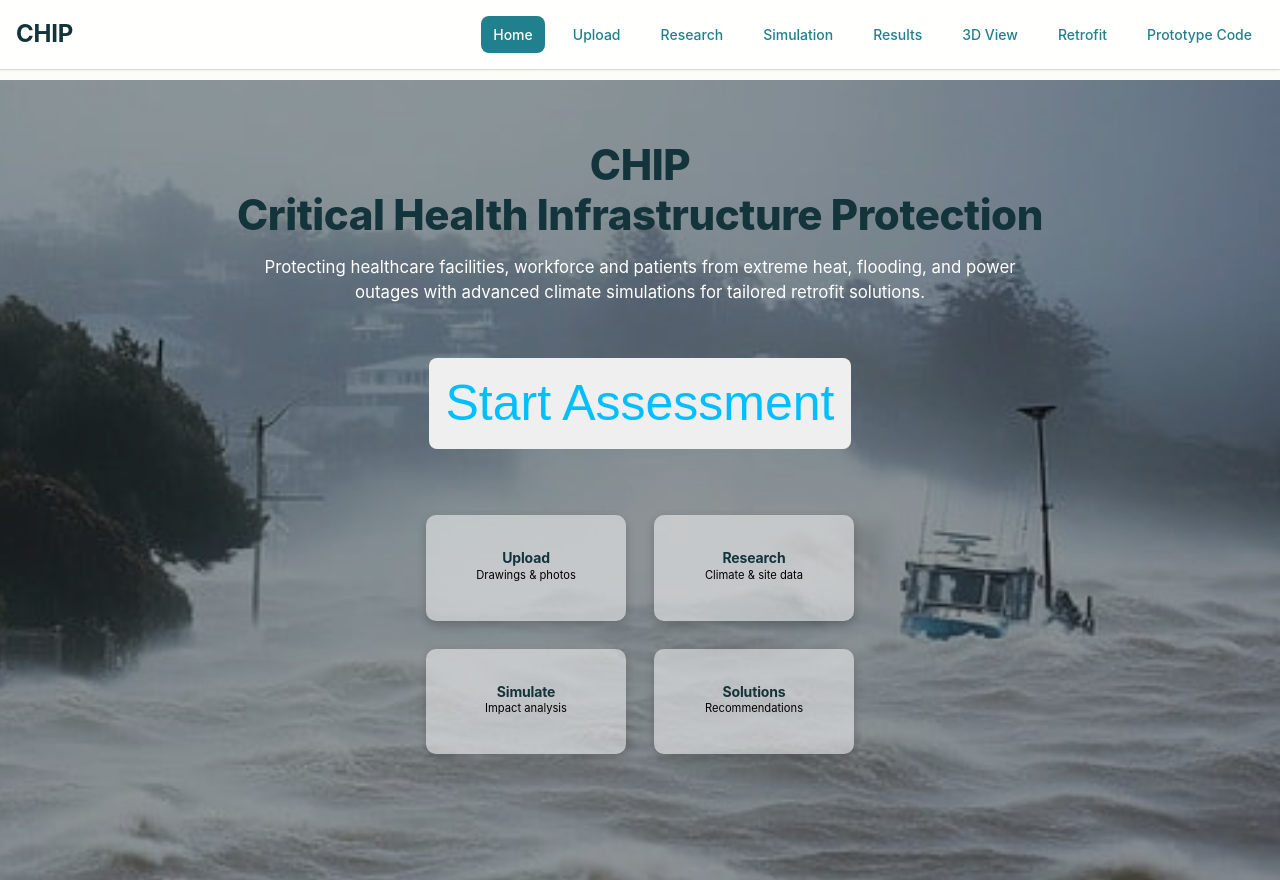
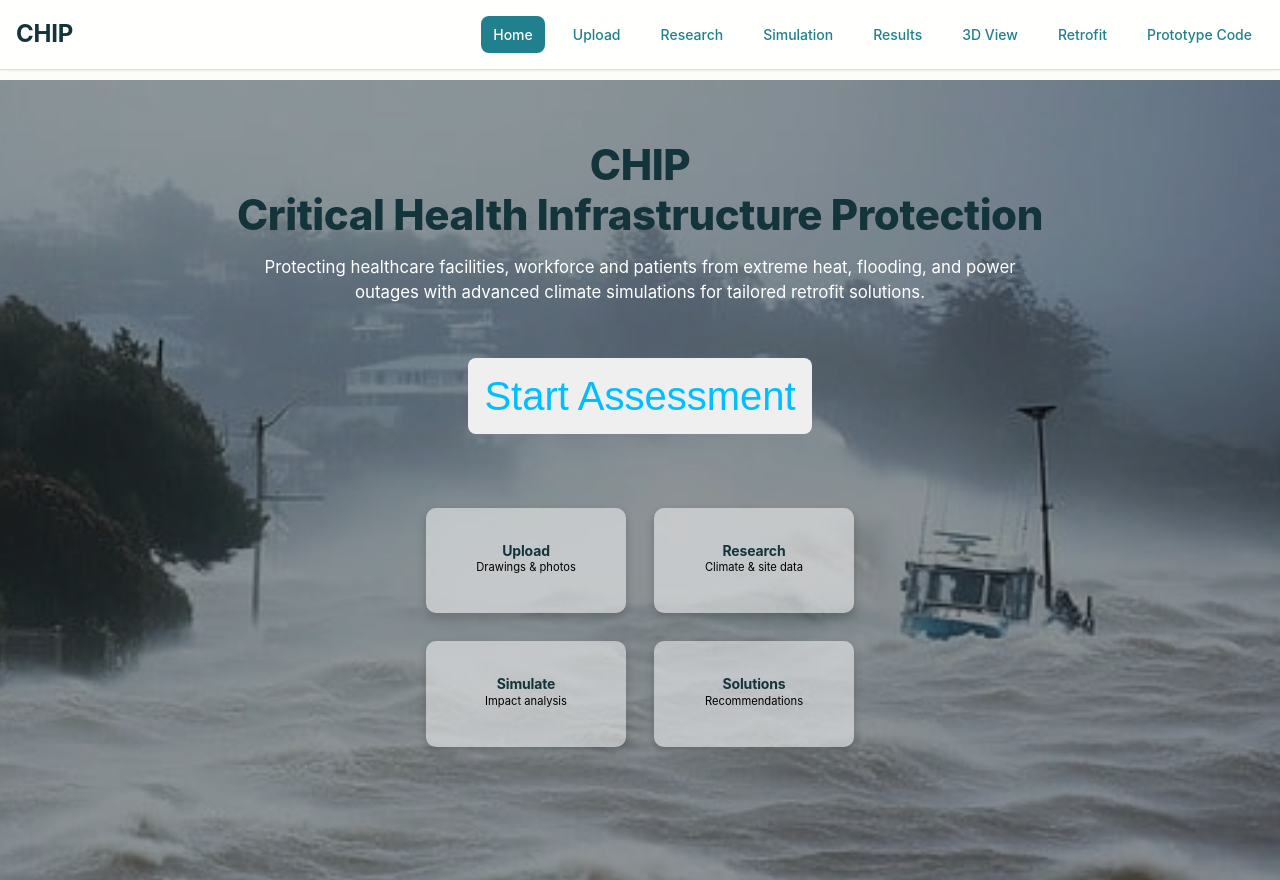
Before and after one commit to AniketClimate/CHIP, a website: page index.html in a window 1280 px wide. Drawn offline with nearby package versions, Linux system fonts and the light colour scheme; a web font is replaced by a local one.

Commit message:
Update index.html

```diff
--- a/index.html
+++ b/index.html
@@ -84,7 +84,7 @@ advanced climate simulations for tailored retrofit solutions.
 
     <!-- CTA Button -->
     <button class="btn btn-primary btn-lg" onclick="showSection('upload')">
-  <div style="font-size: 50px; font-weight:500; color: #00bfff;">
+  <div style="font-size: 40px; font-weight:400; color: #00bfff;">
         Start Assessment </div>
 </button>
 
```
